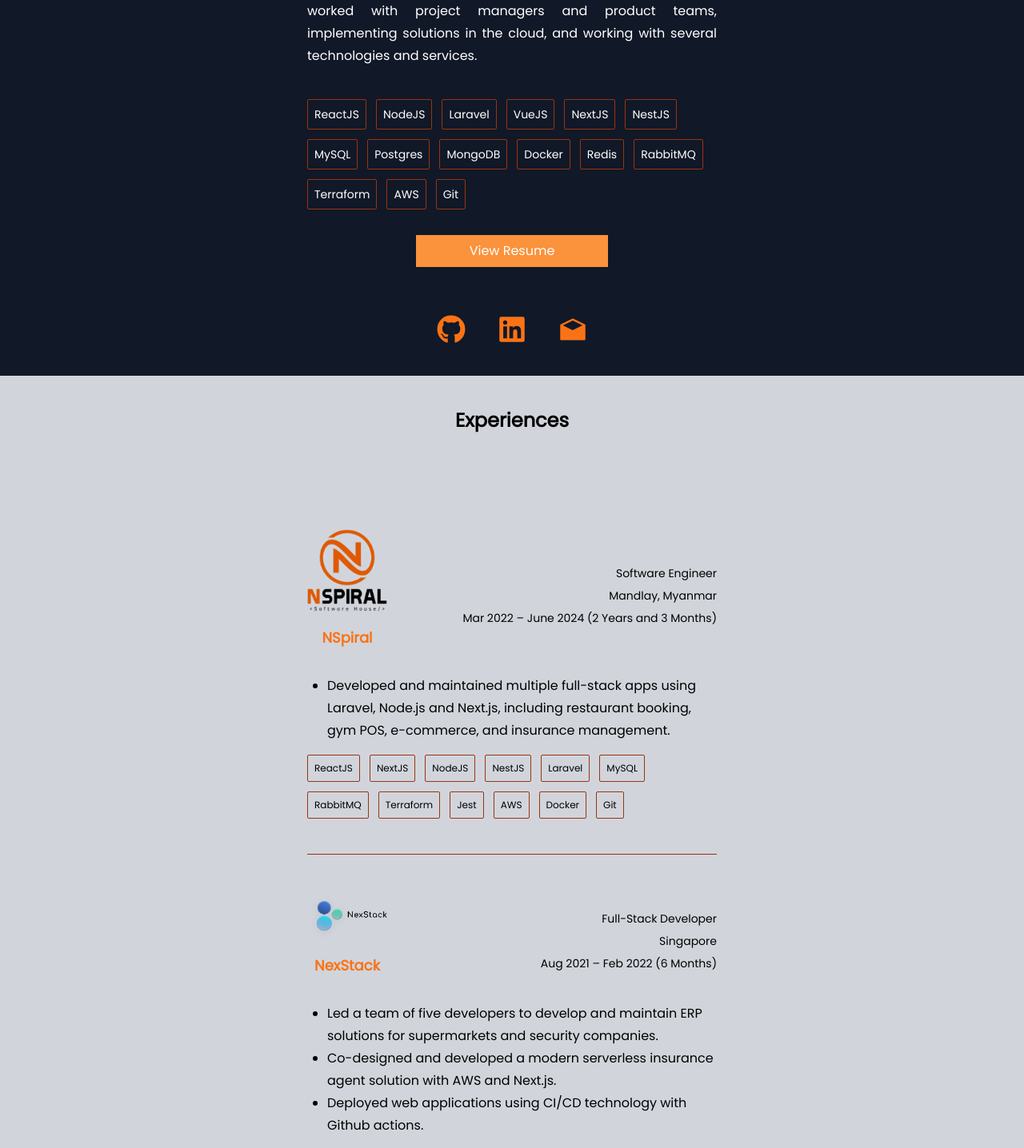
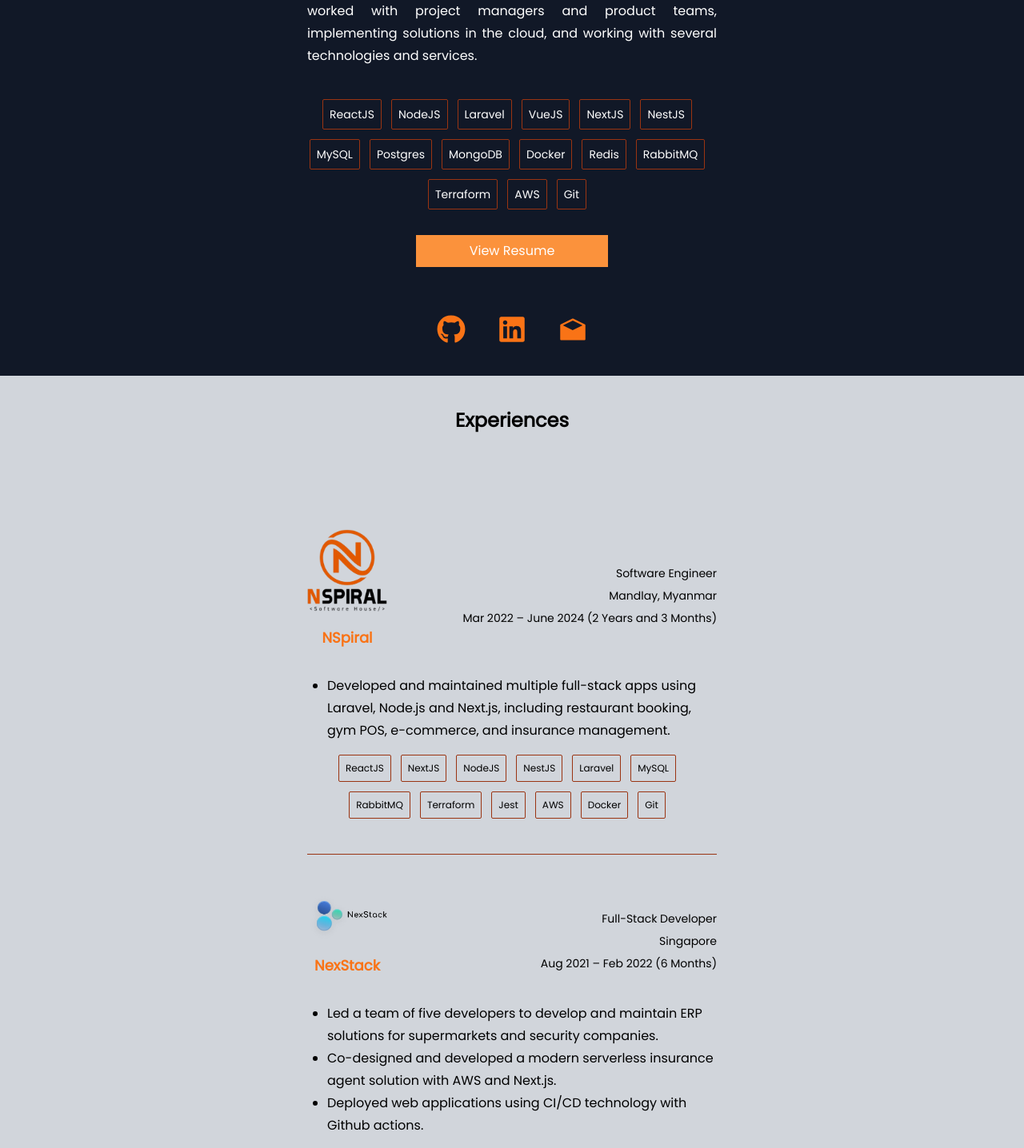
Before and after one commit to tinmaungzin/my-portfo, a Next.js app: page / in a window 1280 px wide. Shown: the part 480-1916 px from the top of the page at 80% size. Built offline with nearby package versions, Linux system fonts and the light colour scheme.

Commit message:
fix: skill cards to align center

```diff
--- a/components/Experience.tsx
+++ b/components/Experience.tsx
@@ -121,7 +121,7 @@ const Experience = () => {
                   return <li key={index}>{bullet}</li>;
                 })}
               </ul>
-              <div className=" flex flex-wrap">
+              <div className=" flex flex-wrap justify-center items-center">
                 {company.technologies.map((skill: any, index: number) => {
                   return (
                     <span
--- a/components/Header.tsx
+++ b/components/Header.tsx
@@ -49,7 +49,7 @@ const Header = () => {
           several technologies and services.
         </p>
       </div>
-      <div className=" flex flex-wrap">
+      <div className=" flex flex-wrap justify-center items-center">
         {skills.map((skill: any, index: number) => {
           return (
             <span
--- a/components/Projects.tsx
+++ b/components/Projects.tsx
@@ -50,7 +50,7 @@ const Projects = () => {
               </div>
 
               <p className="py-4 leading-7">{project.description}</p>
-              <div className=" flex flex-wrap">
+              <div className=" flex flex-wrap justify-center items-center">
                 {project.technologies.map((skill: any, index: number) => {
                   return (
                     <span
```
